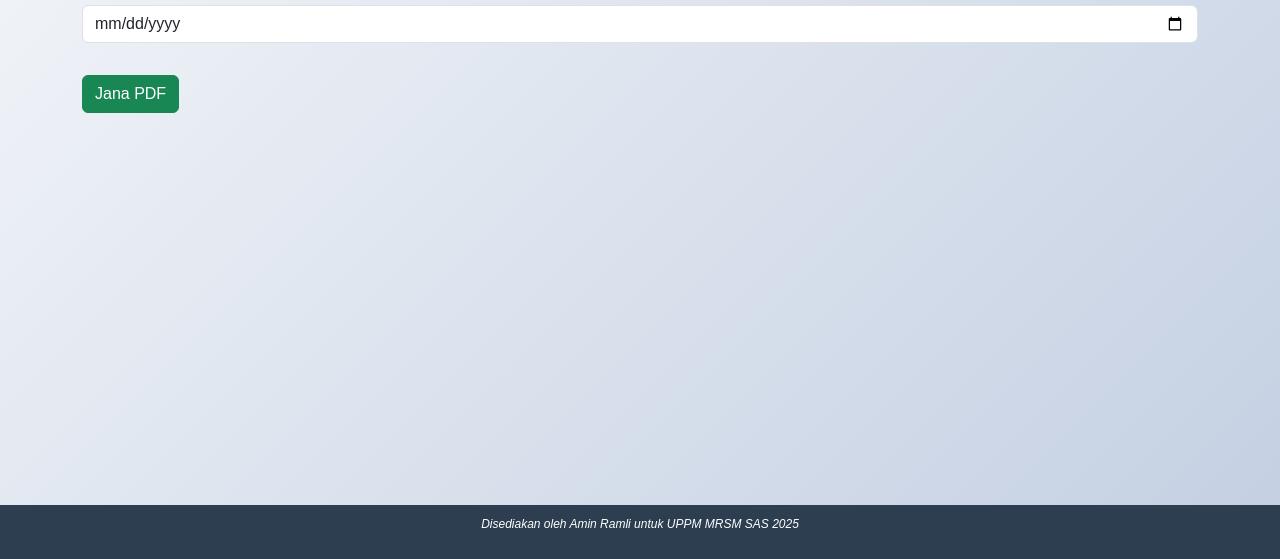
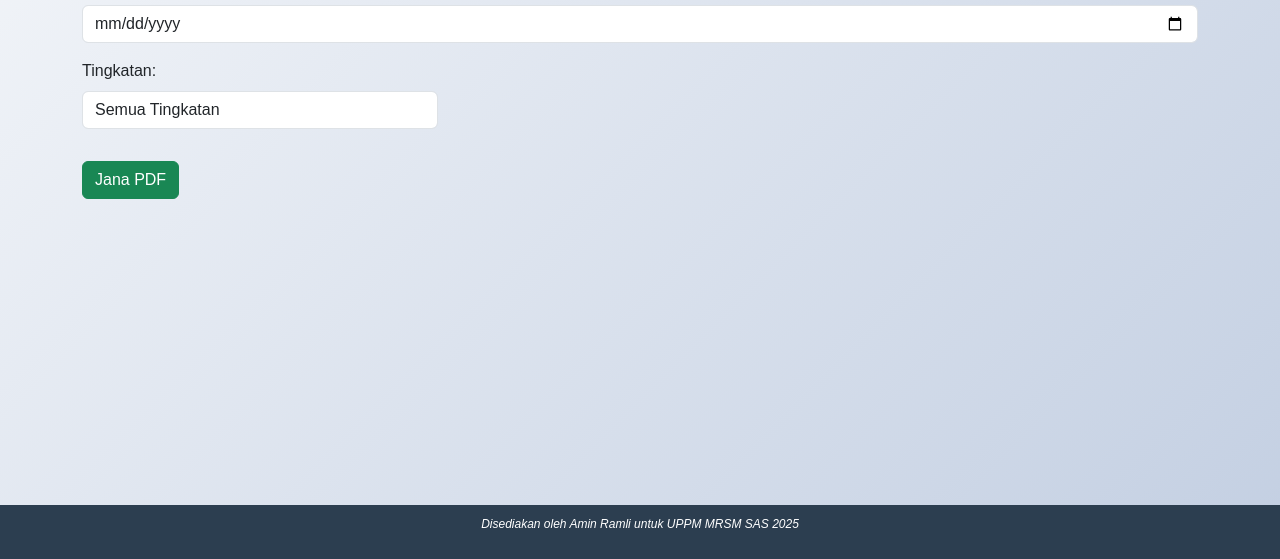
Before and after one commit to aminramli/kehadiranpeperiksaansas, a plain HTML site: page index.html in a window 1280 px wide. Both pictures are taken after a click on the tab "Analisis". Shown: the part 241-800 px from the top of the page. Drawn offline with nearby package versions, Linux system fonts and the light colour scheme; no server answers.

Commit message:
Update index.html

```diff
--- a/index.html
+++ b/index.html
@@ -354,6 +354,20 @@
                 <div class="mb-3">
                     <label for="analysisDate" class="form-label">Tarikh:</label>
                     <input type="date" class="form-control" id="analysisDate" onchange="generateAnalysisReport()" required>
+                </div>
+                <div class="row mb-3">
+
+    <div class="col-md-4">
+        <label for="analysisTingkatan" class="form-label">Tingkatan:</label>
+        <select id="analysisTingkatan" class="form-control" onchange="generateAnalysisReport()">
+            <option value="">Semua Tingkatan</option>
+            <option value="Tingkatan 1">Tingkatan 1</option>
+            <option value="Tingkatan 2">Tingkatan 2</option>
+            <option value="Tingkatan 3">Tingkatan 3</option>
+            <option value="Tingkatan 4">Tingkatan 4</option>
+            <option value="Tingkatan 5">Tingkatan 5</option>
+        </select>
+    </div>
 </div>
                 <div id="tingkatan1Table" style="display: none;">
                         <h3>Tingkatan 1</h3>
@@ -1201,40 +1215,68 @@ historyTableBody.appendChild(fragment);
 
 function generateAnalysisReport() {
   const date = document.getElementById('analysisDate').value;
+    const selectedTingkatan = document.getElementById('analysisTingkatan').value;
     const reportOutput = document.getElementById('reportOutput');
-    // Kosongkan reportOutput
     reportOutput.innerHTML = '';
-    // Sembunyikan semua jadual
+
+    // Sembunyikan semua jadual dahulu
     for (let i = 1; i <= 5; i++) {
-        document.getElementById(`tingkatan${i}Table`).style.display = 'none';
+        const tableDiv = document.getElementById(`tingkatan${i}Table`);
+        if (tableDiv) tableDiv.style.display = 'none';
     }
+
     // Jika tiada tarikh, papar mesej sahaja
     if (!date) {
         reportOutput.innerHTML = `<div class="alert alert-info text-center">Sila pilih tarikh untuk muat data.</div>`;
         return;
     }
-    // Jika ada tarikh, masukkan semula jadual ke dalam reportOutput
-    for (let i = 1; i <= 5; i++) {
-        const tableDiv = document.getElementById(`tingkatan${i}Table`);
-        tableDiv.style.display = 'block';
-        reportOutput.appendChild(tableDiv);
+
+    // Tetapkan forms ikut filter tingkatan
+    let forms = ['Tingkatan 1', 'Tingkatan 2', 'Tingkatan 3', 'Tingkatan 4', 'Tingkatan 5'];
+    if (selectedTingkatan) {
+        forms = [selectedTingkatan];
     }
 
-    // Papar data dari attendanceRecords ikut tarikh
+    // Paparkan hanya jadual tingkatan yang dipilih
+    forms.forEach((form) => {
+
+        const idx = ['Tingkatan 1', 'Tingkatan 2', 'Tingkatan 3', 'Tingkatan 4', 'Tingkatan 5'].indexOf(form) + 1;
+        const tableDiv = document.getElementById(`tingkatan${idx}Table`);
+        if (tableDiv) {
+            tableDiv.style.display = 'block';
+
+        }
+    });
+
+    // Papar data dari attendanceRecords ikut tarikh & tingkatan
     database.ref('attendanceRecords').once('value', (snapshot) => {
         const data = snapshot.val();
         const attendanceRecords = data ? Object.values(data) : [];
-        const forms = ['Tingkatan 1', 'Tingkatan 2', 'Tingkatan 3', 'Tingkatan 4', 'Tingkatan 5'];
         const kelasOrder = ['Berlian', 'Delima', 'Intan', 'Nilam', 'Topaz', 'Zamrud'];
 
-        forms.forEach((form, index) => {
-            const tableBody = document.getElementById(`tingkatan${index + 1}TableBody`);
-            const tableDiv = document.getElementById(`tingkatan${index + 1}Table`);
+        forms.forEach((form) => {
+
+        console.log('Tarikh:', date, 'Tingkatan:', form);
+        attendanceRecords.forEach(r => console.log('Rekod:', r.form, r.date));
+
+        console.log('Dropdown:', form);
+        attendanceRecords.forEach(r => console.log('Data:', r.form));
+
+            const idx = ['Tingkatan 1', 'Tingkatan 2', 'Tingkatan 3', 'Tingkatan 4', 'Tingkatan 5'].indexOf(form) + 1;
+            const tableBody = document.getElementById(`tingkatan${idx}TableBody`);
+            const tableDiv = document.getElementById(`tingkatan${idx}Table`);
+            if (!tableBody) return;
             tableBody.innerHTML = '';
-            // Tapis rekod ikut tarikh & tingkatan
-            const records = attendanceRecords.filter(record => record.date === date && record.form === form);
+
+            // Guna filter yang lebih selamat
+                const records = attendanceRecords.filter(record =>
+                    record.date === date &&
+                    record.form && form &&
+                    record.form.trim().toLowerCase() === form.trim().toLowerCase()
+                );
+
+
             if (records.length > 0) {
-                // Kumpul dan susun rekod ikut kelas
                 const groupedRecords = [];
                 records.forEach(record => {
                     if (!record.present) {
@@ -1248,7 +1290,6 @@ function generateAnalysisReport() {
                             reason: record.reason || '-'
                         });
                     } else if (record.studentName === "Semua Hadir") {
-                        // Hanya tambah "Semua Hadir" jika tiada pelajar tidak hadir untuk kelas ini
                         const hasAbsent = groupedRecords.some(r => r.class === record.class && r.subject === record.subject && r.date === record.date);
                         if (!hasAbsent) {
                             groupedRecords.push({
@@ -1263,8 +1304,14 @@ function generateAnalysisReport() {
                         }
                     }
                 });
-                // Susun ikut urutan kelas
-                groupedRecords.sort((a, b) => kelasOrder.indexOf(a.class) - kelasOrder.indexOf(b.class));
+                // Sort: subjek > kelas > masa
+                groupedRecords.sort((a, b) => {
+                    if (a.subject !== b.subject) return a.subject.localeCompare(b.subject);
+                    const kelasA = kelasOrder.indexOf(a.class);
+                    const kelasB = kelasOrder.indexOf(b.class);
+                    if (kelasA !== kelasB) return kelasA - kelasB;
+                    return a.time.localeCompare(b.time);
+                });
                 // Papar ke jadual
                 const fragment = document.createDocumentFragment();
                 groupedRecords.forEach(record => {
@@ -1291,6 +1338,7 @@ function generateAnalysisReport() {
 
        function downloadAnalysisPDF() {
     const date = document.getElementById('analysisDate').value;
+    const selectedTingkatan = document.getElementById('analysisTingkatan').value;
     if (!date) {
         alert('Sila pilih tarikh terlebih dahulu!');
         return;
@@ -1304,7 +1352,11 @@ function generateAnalysisReport() {
     doc.text(`Peperiksaan: ${examType}`, 20, 30);
     doc.text(`Tarikh: ${date}`, 20, 40);
     let yPosition = 50;
-            const forms = ['Tingkatan 1', 'Tingkatan 2', 'Tingkatan 3', 'Tingkatan 4', 'Tingkatan 5'];
+    // Pilih tingkatan
+    let forms = ['Tingkatan 1', 'Tingkatan 2', 'Tingkatan 3', 'Tingkatan 4', 'Tingkatan 5'];
+    if (selectedTingkatan) {
+        forms = [selectedTingkatan];
+    }
     let hasData = false;
     forms.forEach((form, index) => {
         const records = attendanceRecords.filter(record => record.date === date && record.form === form);
@@ -1340,11 +1392,20 @@ records.forEach(record => {
                     }
                 }
             });
-// <-- LETAK KOD SORT DI SINI
             const kelasOrder = ['Berlian', 'Delima', 'Intan', 'Nilam', 'Topaz', 'Zamrud'];
             groupedRecords.sort((a, b) => {
-    return kelasOrder.indexOf(a.class) - kelasOrder.indexOf(b.class);
+
+
+            // Sort ikut subjek
+    if (a.subject !== b.subject) return a.subject.localeCompare(b.subject);
+    // Kemudian ikut kelas
+    const kelasA = kelasOrder.indexOf(a.class);
+    const kelasB = kelasOrder.indexOf(b.class);
+    if (kelasA !== kelasB) return kelasA - kelasB;
+    // Kemudian ikut masa
+    return a.time.localeCompare(b.time);
 });
+
             const bodyData = groupedRecords.map(record => [
                 record.subject,
                 record.coordinator,
@@ -1376,7 +1437,11 @@ const bodyData = groupedRecords.map(record => [
     }
     doc.setFontSize(10);
     doc.text('Laporan ini disediakan oleh AJK Tingkatan UPPM MRSM SAS', 105, 280, { align: 'center' });
+    if (selectedTingkatan) {
+        doc.save(`Laporan_Kehadiran_${selectedTingkatan.replace(/\s/g, '')}_${date}.pdf`);
+    } else {
         doc.save(`Laporan_Kehadiran_${date}.pdf`);
+    }
 }
     </script>
     <script src="https://cdn.jsdelivr.net/npm/bootstrap@5.3.0/dist/js/bootstrap.bundle.min.js" integrity="sha384-geWF76RCwLtnZ8qwWowPQNguL3RmwHVBC9FhGdlKrxdiJJigb/j/68SIy3Te4Bkz" crossorigin="anonymous"></script>
```
Lines whose indentation alone changed are shown as unchanged.
